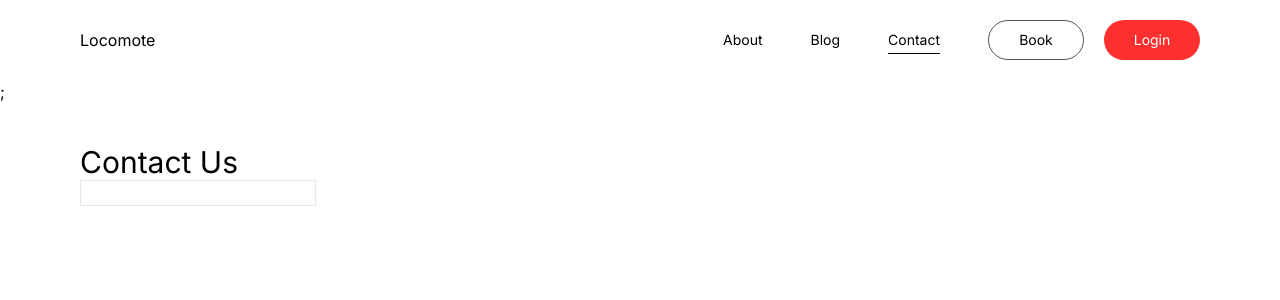
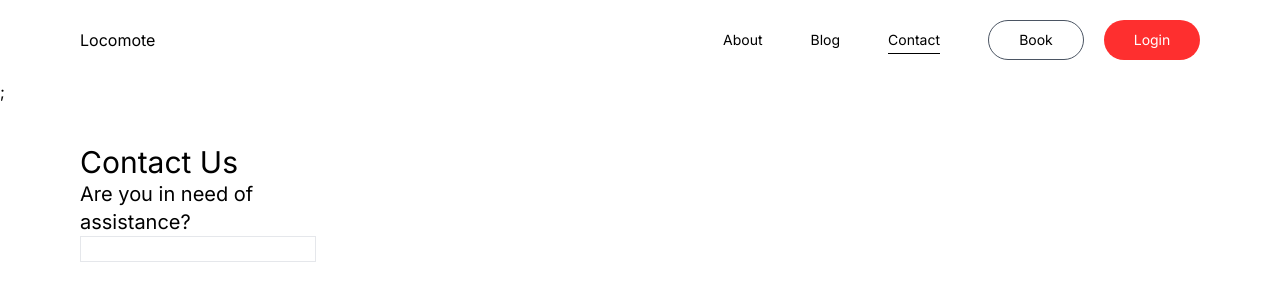
Before and after one commit to knowsblednyahaha/Locomote, a Next.js app: page /contact in a window 1280 px wide. Shown: the top 300 px of the page. Built offline with nearby package versions, Linux system fonts and the light colour scheme.

Commit message:
added some content

```diff
--- a/app/components/contact/Contact.tsx
+++ b/app/components/contact/Contact.tsx
@@ -8,6 +8,9 @@ const Contact = () => {
         <div className="w-4/6">
           <div className="w-1/3">
             <h3 className="text-3xl">Contact Us</h3>
+          </div>
+          <div className="w-1/3">
+            <h3 className="text-xl">Are you in need of assistance?</h3>
           </div>
           <form action="">
             <div>
```
